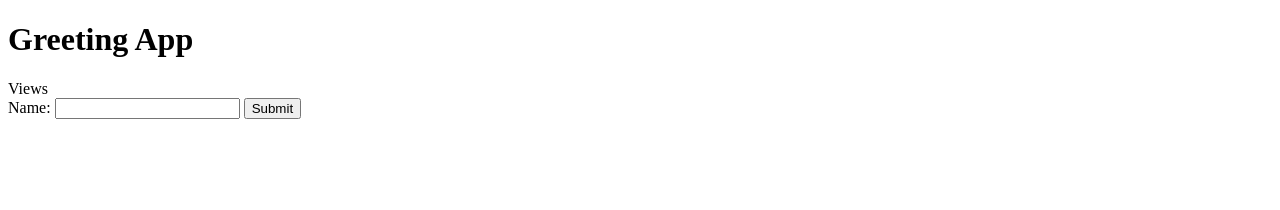
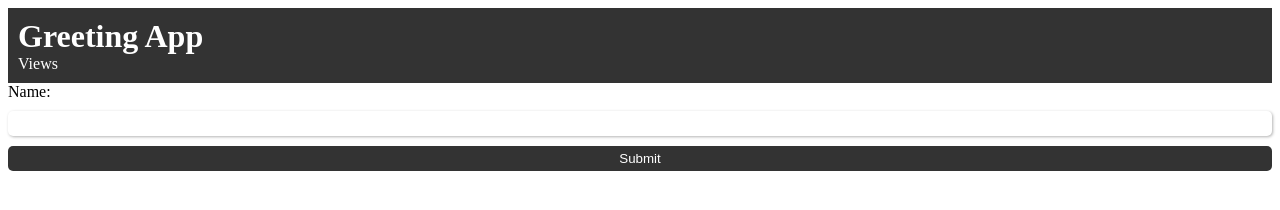
Before and after one commit to Kunalchouhan5/serverless-web-application-on-aws, a plain HTML site: page index.html in a window 1280 px wide. Drawn offline with Linux system fonts and the light colour scheme; no server answers.

Commit message:
change title

```diff
--- a/index.html
+++ b/index.html
@@ -1,8 +1,8 @@
 <!DOCTYPE html>
 <html>
 <head>
-	<title>A Monk in Cloud</title>
-	<link rel="stylesheet" href="CSS file/style.css">
+	<title>Serverless Web Application</title>
+	<link rel="stylesheet" href="style.css">
 </head>
 <body>
 	<header>
```
